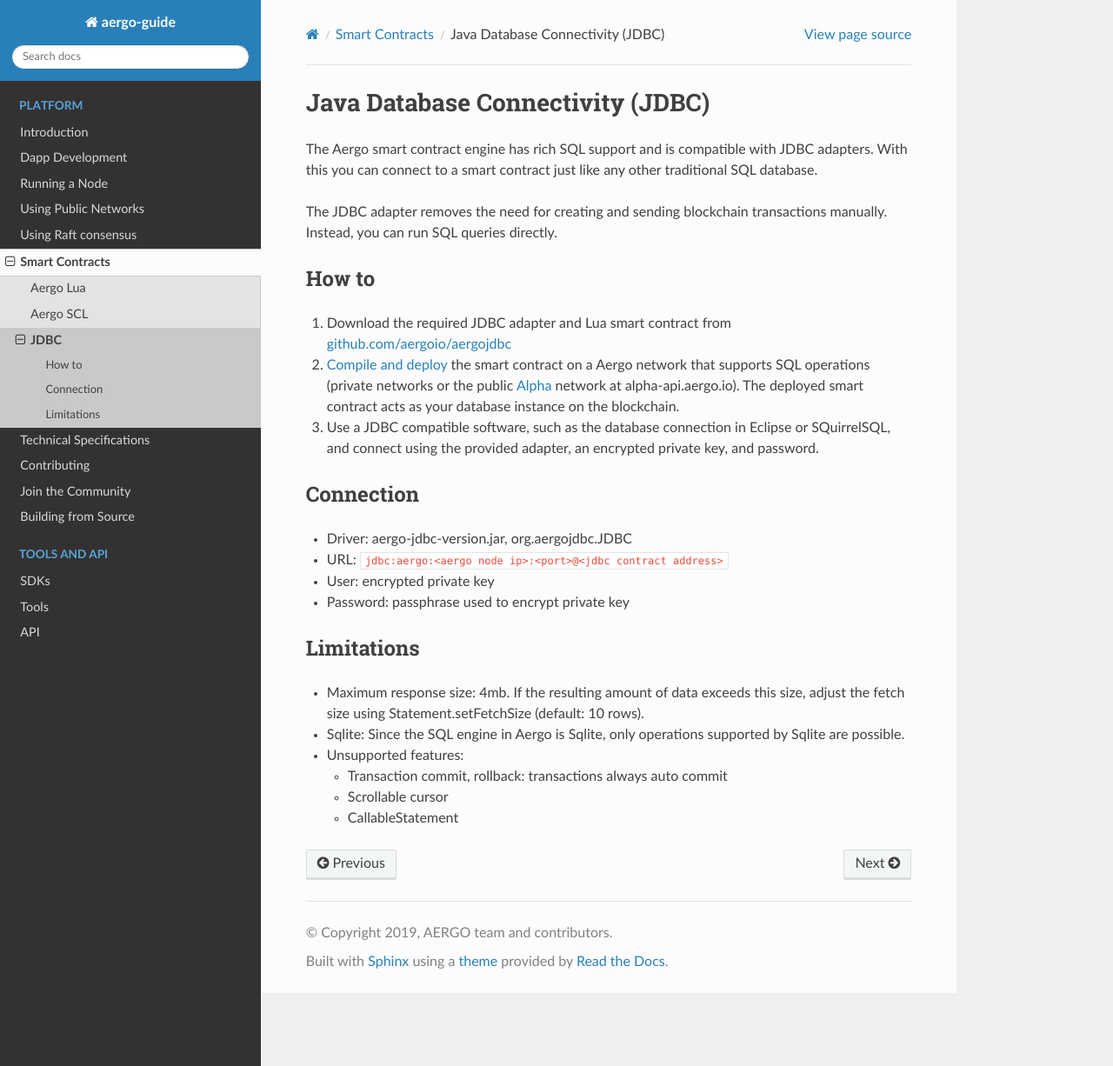
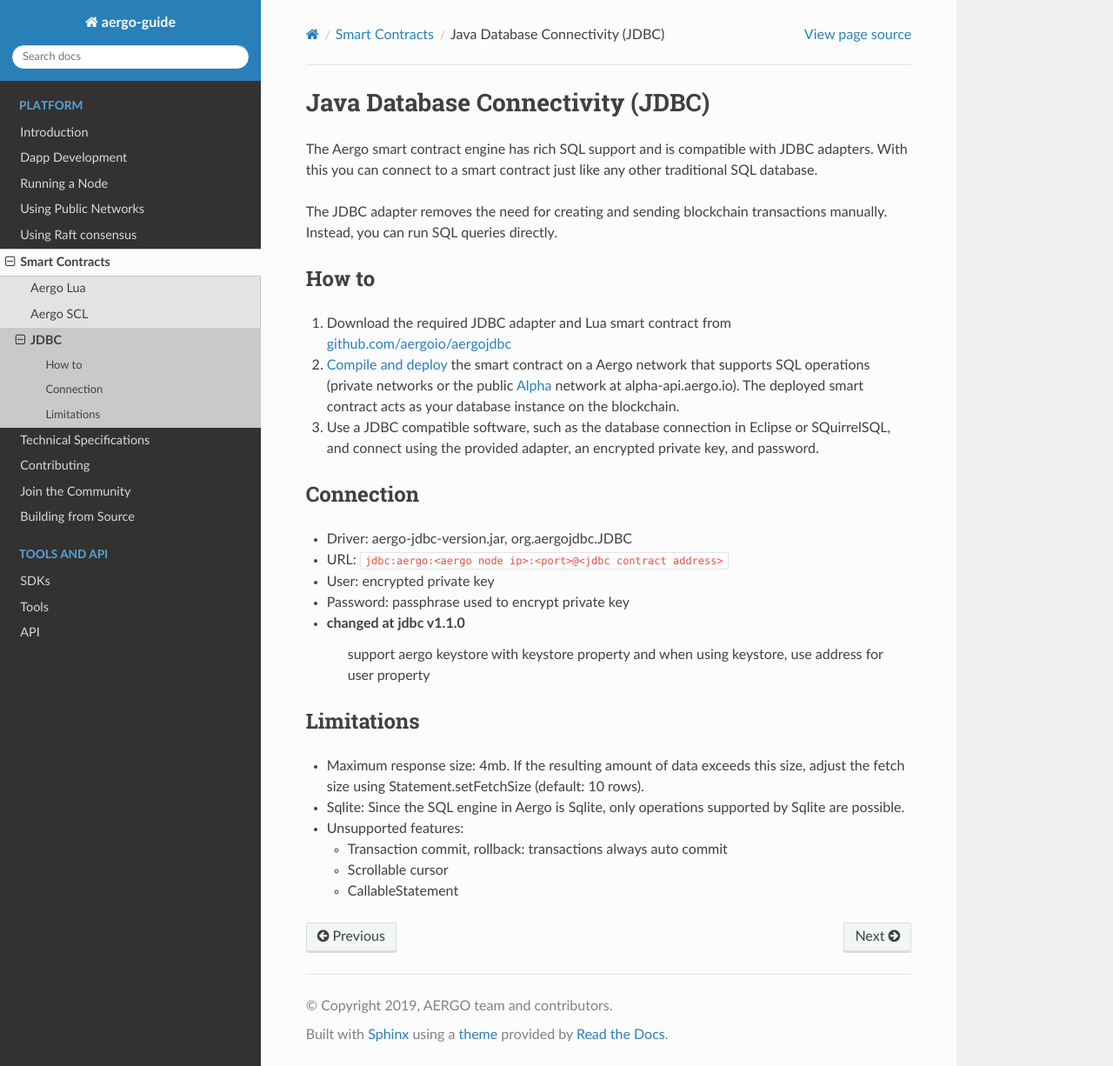
Before and after one commit to aergoio/guide, a Sphinx documentation site: the page built from source/smart-contracts/jdbc/index.rst, in a window 1280 px wide and 1226 px high. Shown: the whole window at 87% size. Built offline with Sphinx 7.4.7 and the Read the Docs theme 2.0.0, drawn with Linux system fonts in a browser that asks for light colours.

Commit message:
Update index.rst

```diff
--- a/source/smart-contracts/jdbc/index.rst
+++ b/source/smart-contracts/jdbc/index.rst
@@ -23,6 +23,9 @@
 - User: encrypted private key
 - Password: passphrase used to encrypt private key
 
+- changed at jdbc v1.1.0
+   support aergo keystore with keystore property and when using keystore, use address for user property
+
 Limitations
 -----------
 
```
